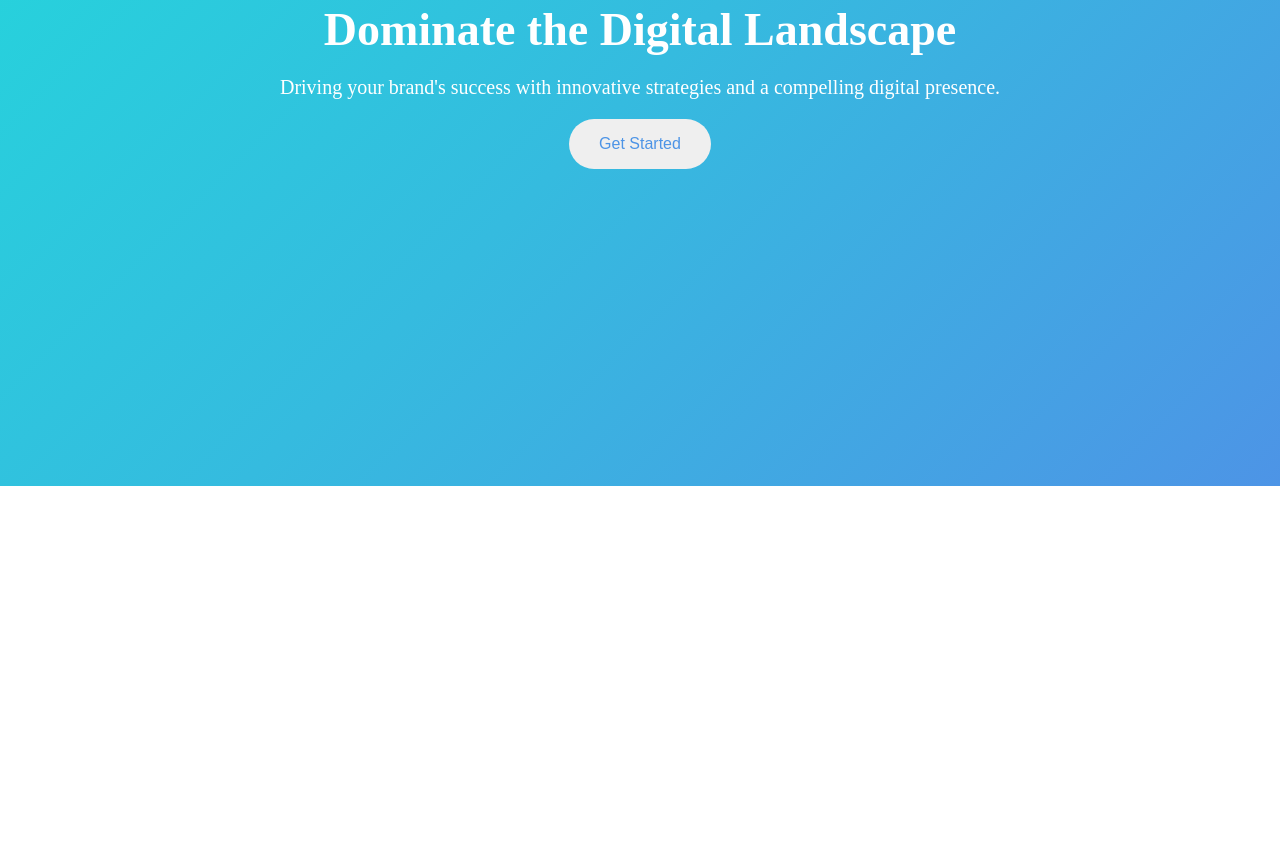
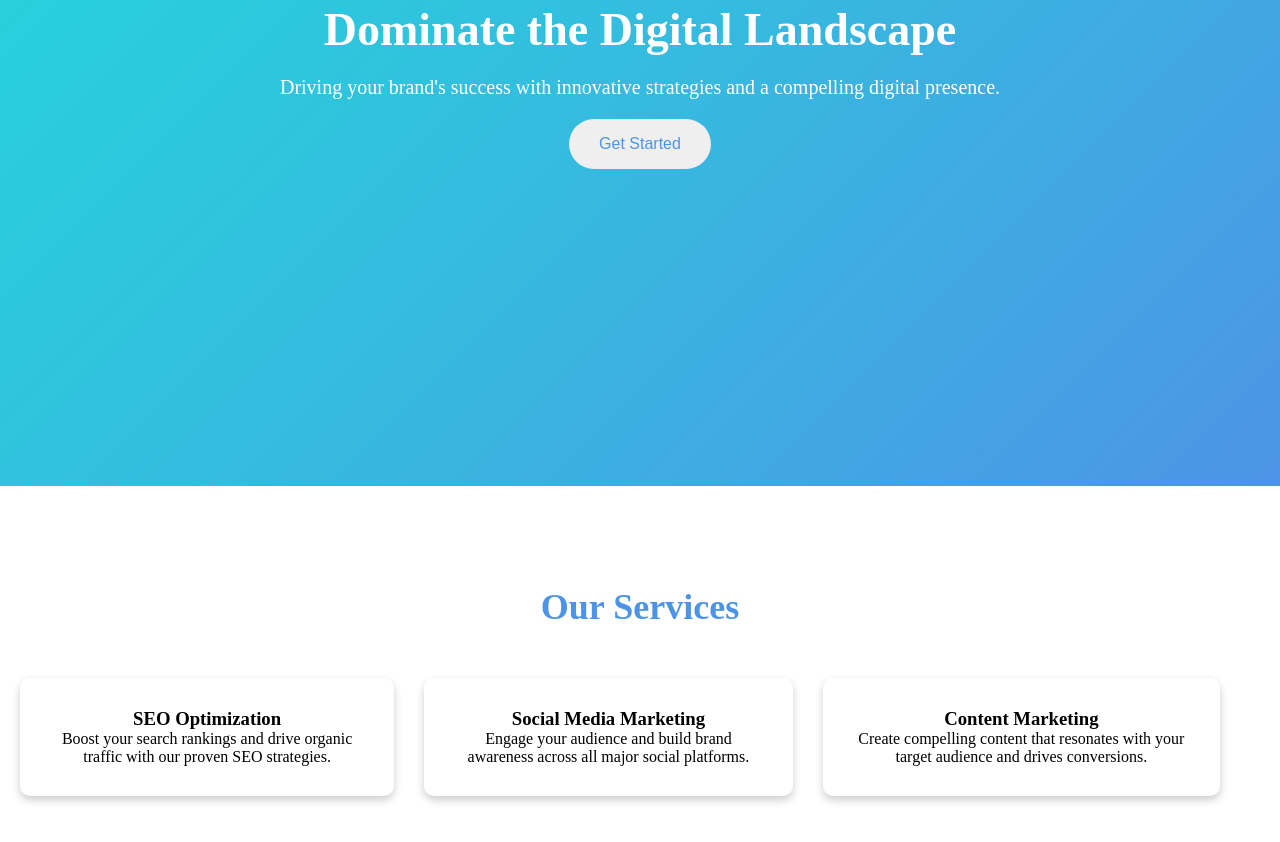
Before and after one commit to SalahHaddara/digital-marketing-website, a plain HTML site: page index.html in a window 1280 px wide. Shown: the part 314-1156 px from the top of the page. Before the commit the page ends 800 px from the top, so only its background shows below. Drawn offline with nearby package versions, Linux system fonts and the light colour scheme.

Commit message:
add services section

```diff
--- a/index.html
+++ b/index.html
@@ -33,7 +33,23 @@
     </div>
 </section>
 
-<section></section>
+<section class="services">
+    <h2>Our Services</h2>
+    <div>
+        <div class="service-card">
+            <h3>SEO Optimization</h3>
+            <p>Boost your search rankings and drive organic traffic with our proven SEO strategies.</p>
+        </div>
+        <div class="service-card">
+            <h3>Social Media Marketing</h3>
+            <p>Engage your audience and build brand awareness across all major social platforms.</p>
+        </div>
+        <div class="service-card">
+            <h3>Content Marketing</h3>
+            <p>Create compelling content that resonates with your target audience and drives conversions.</p>
+        </div>
+    </div>
+</section>
 
 <section></section>
 
--- a/styles/style.css
+++ b/styles/style.css
@@ -75,3 +75,31 @@
     border-radius: 30px;
     font-size: 16px;
 }
+
+.services {
+    padding: 100px 20px;
+}
+
+.services > h2 {
+    text-align: center;
+    font-size: 36px;
+    margin-bottom: 50px;
+    color: #4D94E6;
+}
+
+.text-white {
+    color: white;
+}
+
+.services > div {
+    display: flex;
+    gap: 30px;
+    max-width: 1200px;
+}
+
+.service-card {
+    padding: 30px;
+    border-radius: 10px;
+    box-shadow: 0 4px 8px 0 rgba(0, 0, 0, 0.2);
+    text-align: center;
+}
```
